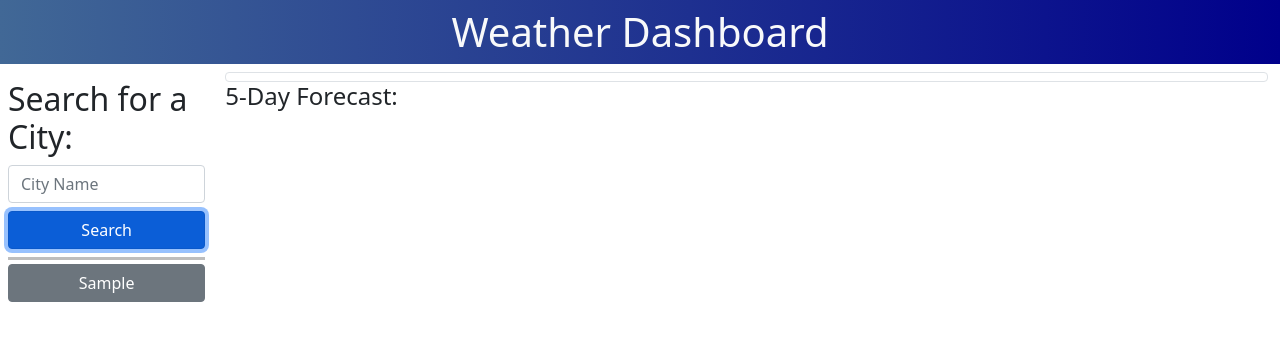
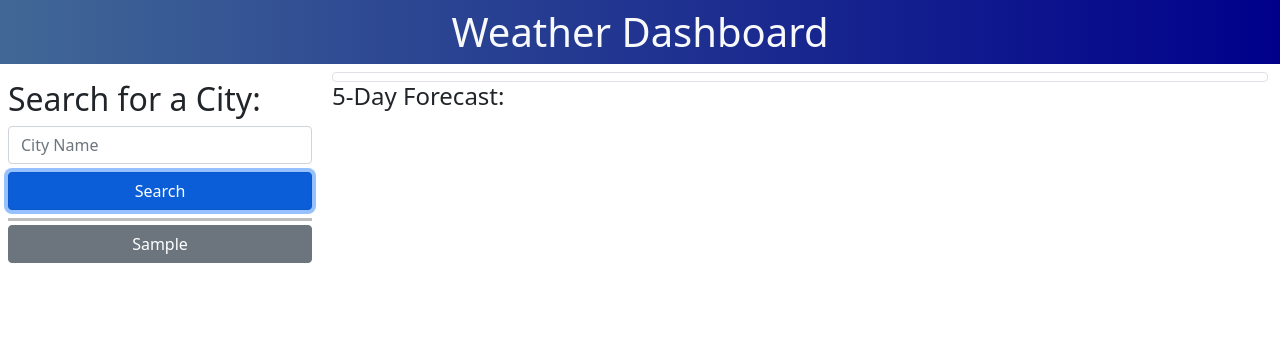
Before and after one commit to tbellenger/server-side-api, a plain HTML site: page index.html in a window 1280 px wide. Both pictures are taken after typing "Sample" into the empty fields and a click on the button "Search". Drawn offline with nearby package versions, Linux system fonts and the light colour scheme; no server answers.

Commit message:
adjust cards so they stack until there is space to display 5 across

```diff
--- a/assets/scripts/script.js
+++ b/assets/scripts/script.js
@@ -64,7 +64,7 @@ let displayWeatherToday = function(json) {
 
 let displayForecast = function(json) {
     let d = new Date(json.dt * 1000).toLocaleDateString();
-    let colEl = $('<div>').addClass('col-12 col-lg-2');
+    let colEl = $('<div>').addClass('col-12 col-xl-2');
     let cardEl = $('<div>').addClass('card my-1');
     cardEl.append($('<h5>').addClass('card-header').text(d));
     cardEl.append($('<img>').addClass('card-img').attr('alt','weather icon').attr('src','http://openweathermap.org/img/wn/' + json.weather[0].icon + '@2x.png'));
--- a/index.html
+++ b/index.html
@@ -17,14 +17,14 @@
     </div>
     <div class='container-fluid'>
         <div class="row">
-            <div class="col-12 col-md-2 d-flex flex-column p-2">
+            <div class="col-12 col-md-3 d-flex flex-column p-2">
                 <h2>Search for a City:</h2>
                 <input type="text" class="form-control" name="city-search" id="city-search-name" placeholder="City Name">
                 <button type="submit" class='btn btn-primary my-2' id='city-search-btn'>Search</button>
                 <div id='search-history' class='col-12 d-flex flex-column'>
                 </div>
             </div>
-            <div class='col-12 col-md-10' id='weather-results'>
+            <div class='col-12 col-md-9' id='weather-results'>
                 <div class="col-12 p-1 border rounded" id='weather-today'>
                     <!-- City day weather will be appended here -->
                 </div>
```
